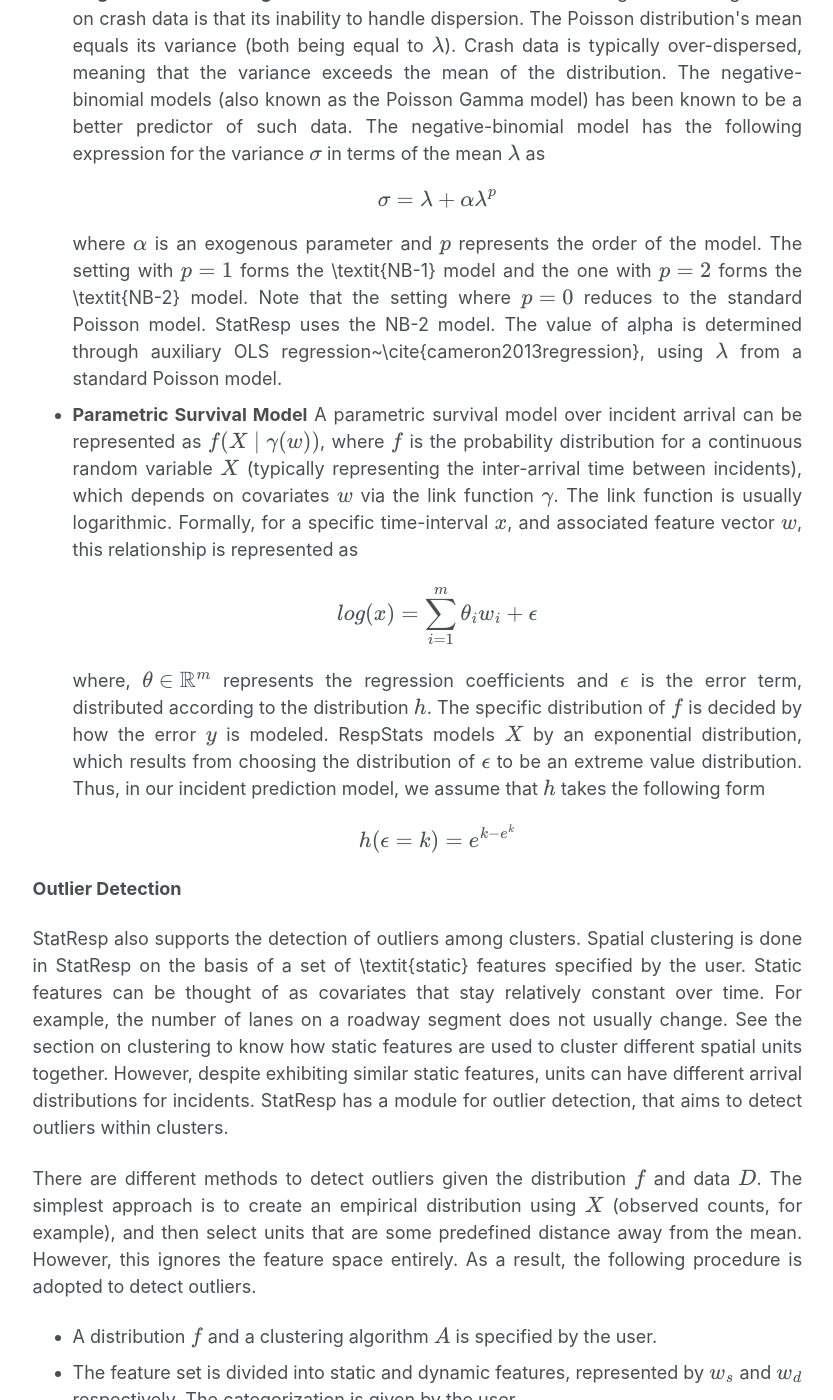
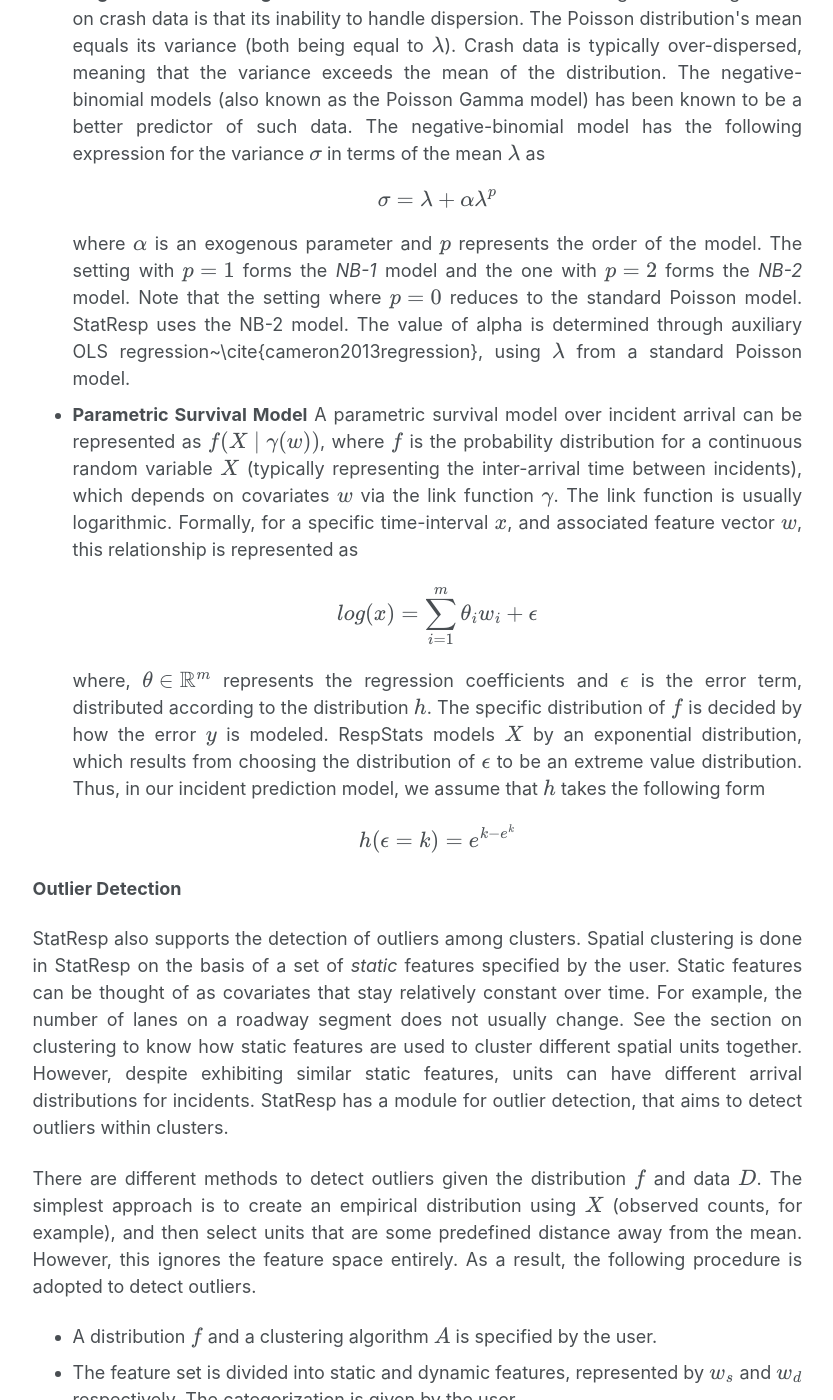
Before and after one commit to TransactiveSCC/statresp.github.io, a Jekyll site: the page built from _pages/mathdoc.md, in a window 1280 px wide and 1400 px high, scrolled down 1734 px. Shown: the whole window, without its empty margins (249-1082 px from the left). Built offline with Jekyll 4.4.1, drawn with Linux system fonts in a browser that asks for light colours; formulas are drawn with MathJax 3; a script that is not in the unit is left out.

```diff
--- a/_pages/mathdoc.md
+++ b/_pages/mathdoc.md
@@ -58,7 +58,7 @@ The following forecasting models are currently supported by StatResp --
     \[
         \sigma = \lambda + \alpha \lambda^{p}
     \]
-    where $\alpha$ is an exogenous parameter and $p$ represents the order of the model. The setting with $p=1$ forms the \textit{NB-1} model and the one with $p=2$ forms the \textit{NB-2} model. Note that the setting where $p=0$ reduces to the standard Poisson model. StatResp uses the NB-2 model.
+    where $\alpha$ is an exogenous parameter and $p$ represents the order of the model. The setting with $p=1$ forms the <em>NB-1</em> model and the one with $p=2$ forms the <em>NB-2</em> model. Note that the setting where $p=0$ reduces to the standard Poisson model. StatResp uses the NB-2 model.
 
     The value of alpha is determined through auxiliary OLS regression~\cite{cameron2013regression}, using $\lambda$ from a standard Poisson model.
 </li>
@@ -78,7 +78,7 @@ $$
 
 <b>Outlier Detection</b>
 
-StatResp also supports the detection of outliers among clusters. Spatial clustering is done in StatResp on the basis of a set of \textit{static} features specified by the user. Static features can be thought of as covariates that stay relatively constant over time. For example, the number of lanes on a roadway segment does not usually change. See the section on clustering to know how static features are used to cluster different spatial units together. However, despite exhibiting similar static features, units can have different arrival distributions for incidents. StatResp has a module for outlier detection, that aims to detect outliers within clusters.
+StatResp also supports the detection of outliers among clusters. Spatial clustering is done in StatResp on the basis of a set of <em>static</em> features specified by the user. Static features can be thought of as covariates that stay relatively constant over time. For example, the number of lanes on a roadway segment does not usually change. See the section on clustering to know how static features are used to cluster different spatial units together. However, despite exhibiting similar static features, units can have different arrival distributions for incidents. StatResp has a module for outlier detection, that aims to detect outliers within clusters.
 
 There are different methods to detect outliers given the distribution $f$ and data $D$. The simplest approach is to create an empirical distribution using $X$ (observed counts, for example), and then select units that are some predefined distance away from the mean. However, this ignores the feature space entirely. As a result, the following procedure is adopted to detect outliers.
 
```
Also changed, not shown: _pages/about.md (+1 -0 lines), images/tdot.png (added), 1 other file.
